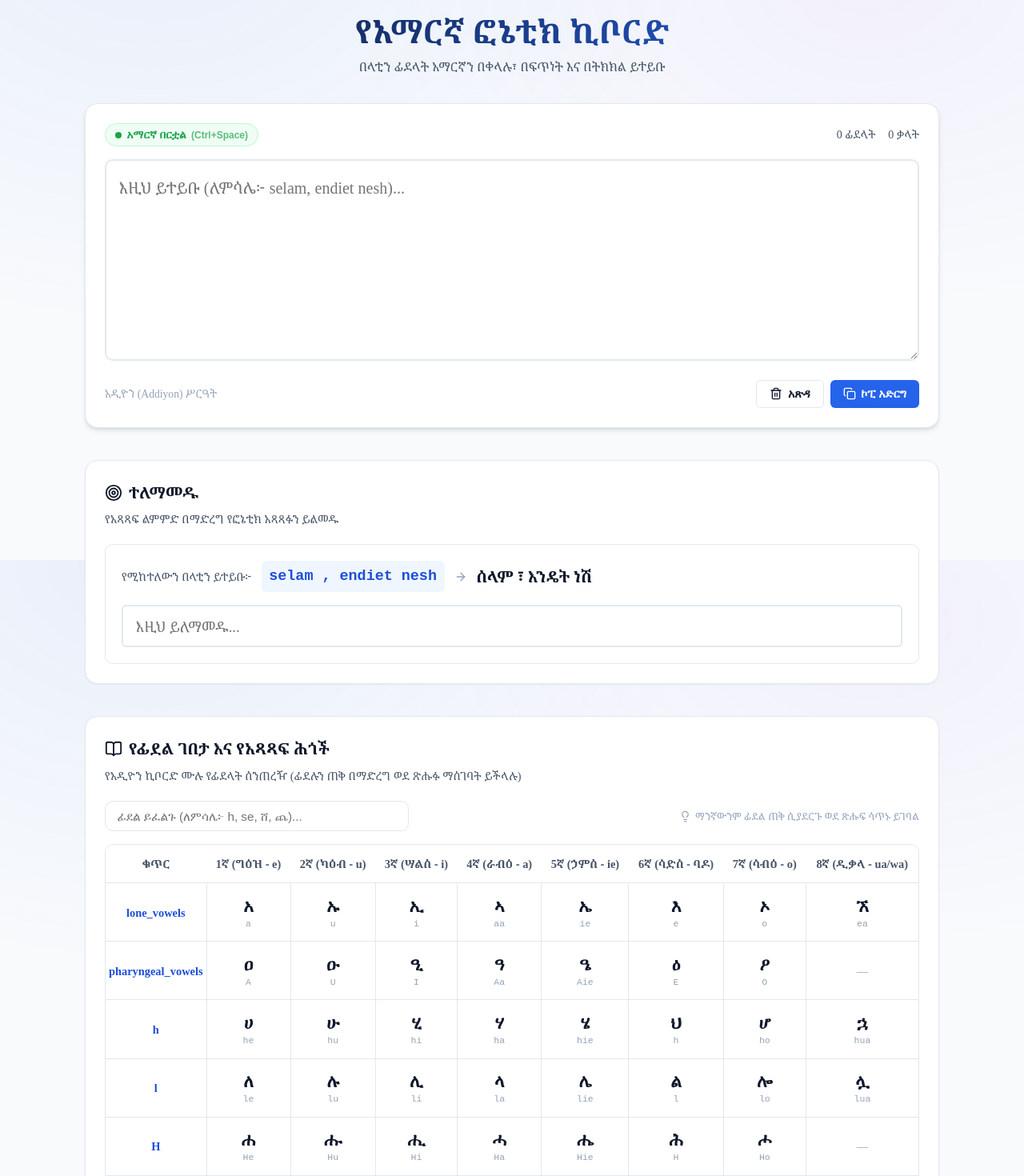
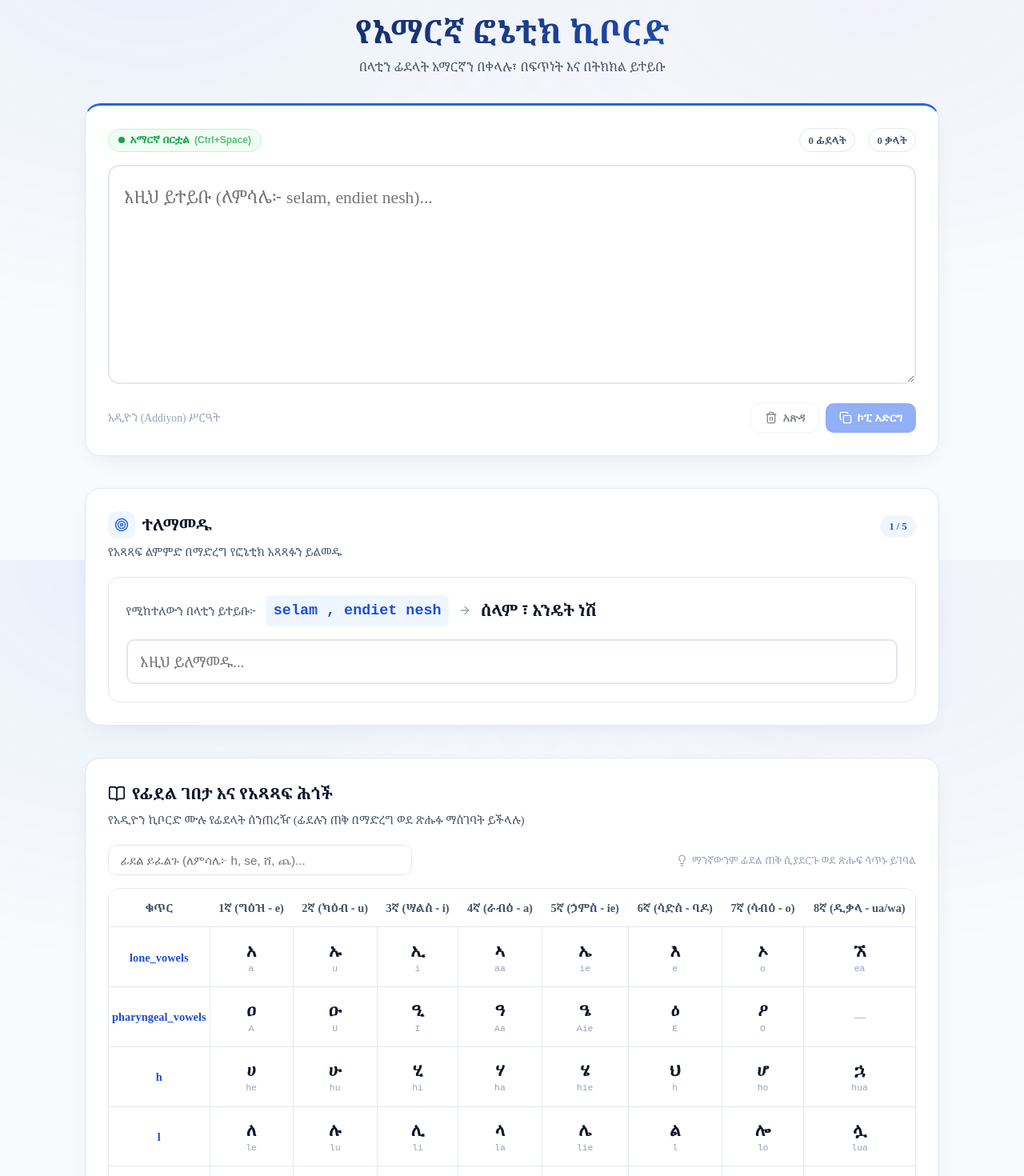
Before and after one commit to eyobbegashaw/elfye-amharic-keybord, a React (Vite) app in the folder apps/web/: page / in a window 1280 px wide. Shown: the part 100-1570 px from the top of the page at 80% size. Built offline with nearby package versions, Linux system fonts and the light colour scheme; no server answers.

Commit message:
ui(web): polish advanced UI/UX across Editor, Practice, Chart, Install, and Packages sections

```diff
--- a/apps/web/src/components/PracticeSection.tsx
+++ b/apps/web/src/components/PracticeSection.tsx
@@ -34,10 +34,17 @@ export const PracticeSection: React.FC<PracticeSectionProps> = ({ t }) => {
 
   return (
     <section className="practice-card" aria-label={t.practiceTitle}>
-      <h2 className="section-title" style={{ display: 'flex', alignItems: 'center', gap: '0.5rem' }}>
-        <Target size={22} aria-hidden="true" />
-        <span>{t.practiceTitle}</span>
-      </h2>
+      <div style={{ display: 'flex', justifyContent: 'space-between', alignItems: 'center', flexWrap: 'wrap', gap: '0.5rem' }}>
+        <h2 className="section-title" style={{ display: 'flex', alignItems: 'center', gap: '0.55rem' }}>
+          <span className="section-icon-badge" aria-hidden="true">
+            <Target size={18} />
+          </span>
+          <span>{t.practiceTitle}</span>
+        </h2>
+        <span className="step-counter-pill">
+          {currentIndex + 1} / {PRACTICE_ITEMS.length}
+        </span>
+      </div>
       <p className="section-desc">{t.practiceSubtitle}</p>
 
       <div className="practice-box">
--- a/apps/web/src/styles.css
+++ b/apps/web/src/styles.css
@@ -692,3 +692,137 @@ body {
     color: var(--primary-text);
   }
 }
+
+
+/* ==========================================================================
+   Advanced UI/UX Polish Across All 5 Sections
+   ========================================================================== */
+
+.editor-card,
+.practice-card,
+.chart-card,
+.install-card {
+  border-radius: 20px;
+  padding: 1.75rem;
+  box-shadow: 0 10px 30px -10px rgba(15, 23, 42, 0.08);
+  transition: box-shadow 0.2s ease, border-color 0.2s ease;
+}
+
+[data-theme='dark'] .editor-card,
+[data-theme='dark'] .practice-card,
+[data-theme='dark'] .chart-card,
+[data-theme='dark'] .install-card {
+  box-shadow: 0 14px 36px -12px rgba(0, 0, 0, 0.55);
+}
+
+.editor-card {
+  border-top: 3px solid var(--primary);
+}
+
+.section-icon-badge {
+  width: 34px;
+  height: 34px;
+  border-radius: 10px;
+  background-color: var(--primary-light);
+  color: var(--primary);
+  display: inline-flex;
+  align-items: center;
+  justify-content: center;
+  flex-shrink: 0;
+}
+
+.step-counter-pill {
+  font-size: 0.78rem;
+  font-weight: 700;
+  color: var(--primary-text);
+  background-color: var(--primary-light);
+  padding: 0.25rem 0.7rem;
+  border-radius: 9999px;
+}
+
+/* 1. Editor Enhancements */
+.editor-textarea {
+  min-height: 210px;
+  font-size: 1.35rem;
+  border-radius: 14px;
+  padding: 1.15rem;
+}
+
+.editor-stats span {
+  padding: 0.25rem 0.65rem;
+  border-radius: 9999px;
+  background-color: var(--bg-surface-elevated);
+  border: 1px solid var(--border-color);
+  font-size: 0.8rem;
+  font-weight: 600;
+}
+
+.btn {
+  border-radius: 10px;
+  padding: 0.55rem 1.05rem;
+}
+
+.btn:not(:disabled):hover {
+  transform: translateY(-1px);
+  box-shadow: var(--shadow-sm);
+}
+
+.btn:disabled {
+  opacity: 0.5;
+  cursor: not-allowed;
+}
+
+/* 2. Practice Area Enhancements */
+.practice-box {
+  border-radius: 14px;
+  padding: 1.35rem;
+}
+
+.practice-input {
+  border-radius: 10px;
+  padding: 0.85rem 1rem;
+}
+
+.practice-input:focus {
+  box-shadow: 0 0 0 3px rgba(37, 99, 235, 0.15);
+}
+
+/* 3. Reference Chart Enhancements */
+.table-wrapper {
+  max-height: 520px;
+  overflow: auto;
+  border-radius: 14px;
+}
+
+.reference-table th {
+  position: sticky;
+  top: 0;
+  z-index: 2;
+}
+
+.reference-table tbody tr:hover td {
+  background-color: rgba(37, 99, 235, 0.03);
+}
+
+.cell-button {
+  border-radius: 8px;
+  padding: 0.45rem 0.25rem;
+}
+
+.cell-button:hover {
+  transform: translateY(-1px);
+  box-shadow: var(--shadow-sm);
+}
+
+/* 4 & 5. Install & Packages Cards */
+.platform-box {
+  border-radius: 14px;
+  padding: 1.35rem;
+  transition: transform 0.18s ease, border-color 0.18s ease, box-shadow 0.18s ease;
+}
+
+.platform-box:hover {
+  border-color: var(--primary);
+  transform: translateY(-2px);
+  box-shadow: var(--shadow-md);
+}
```
